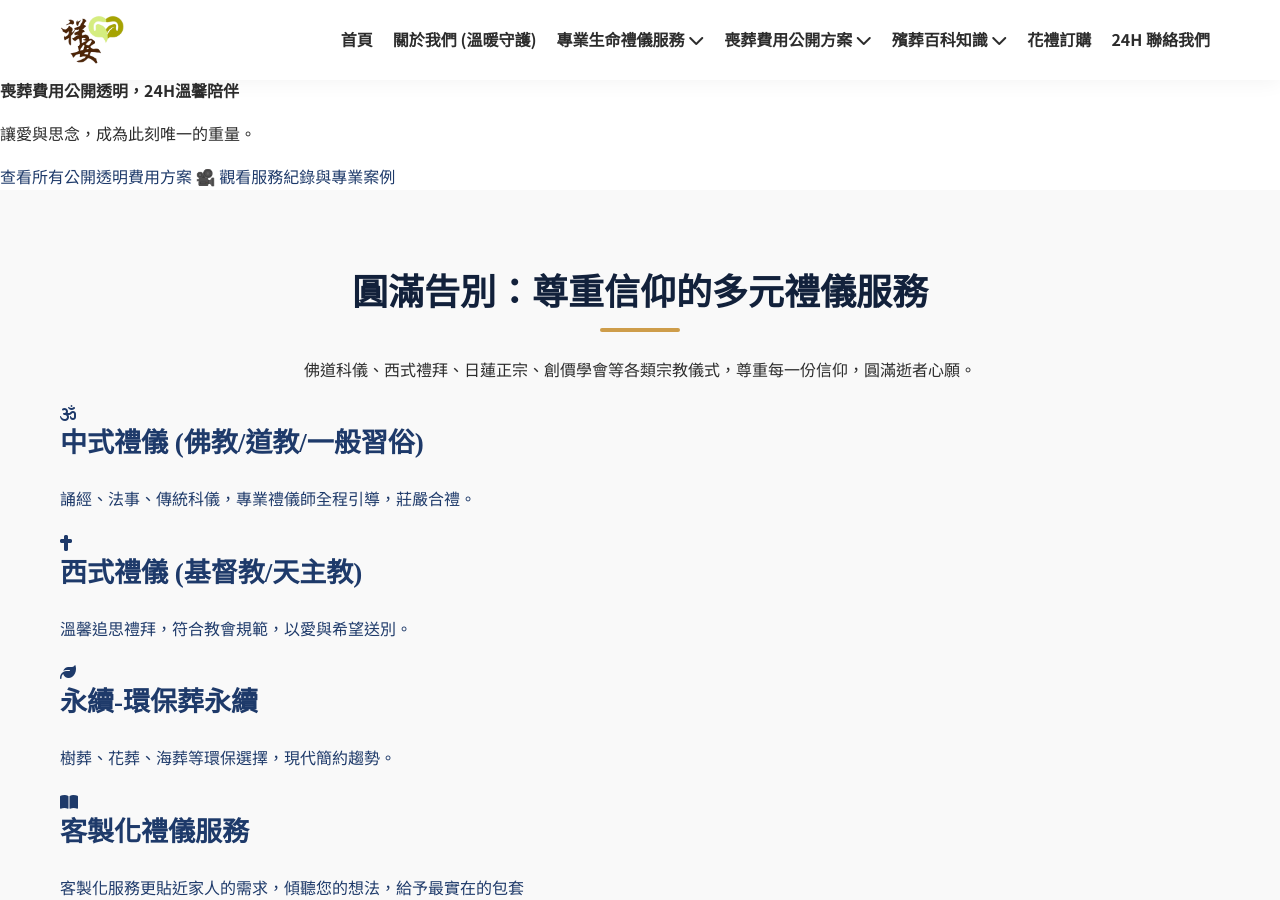
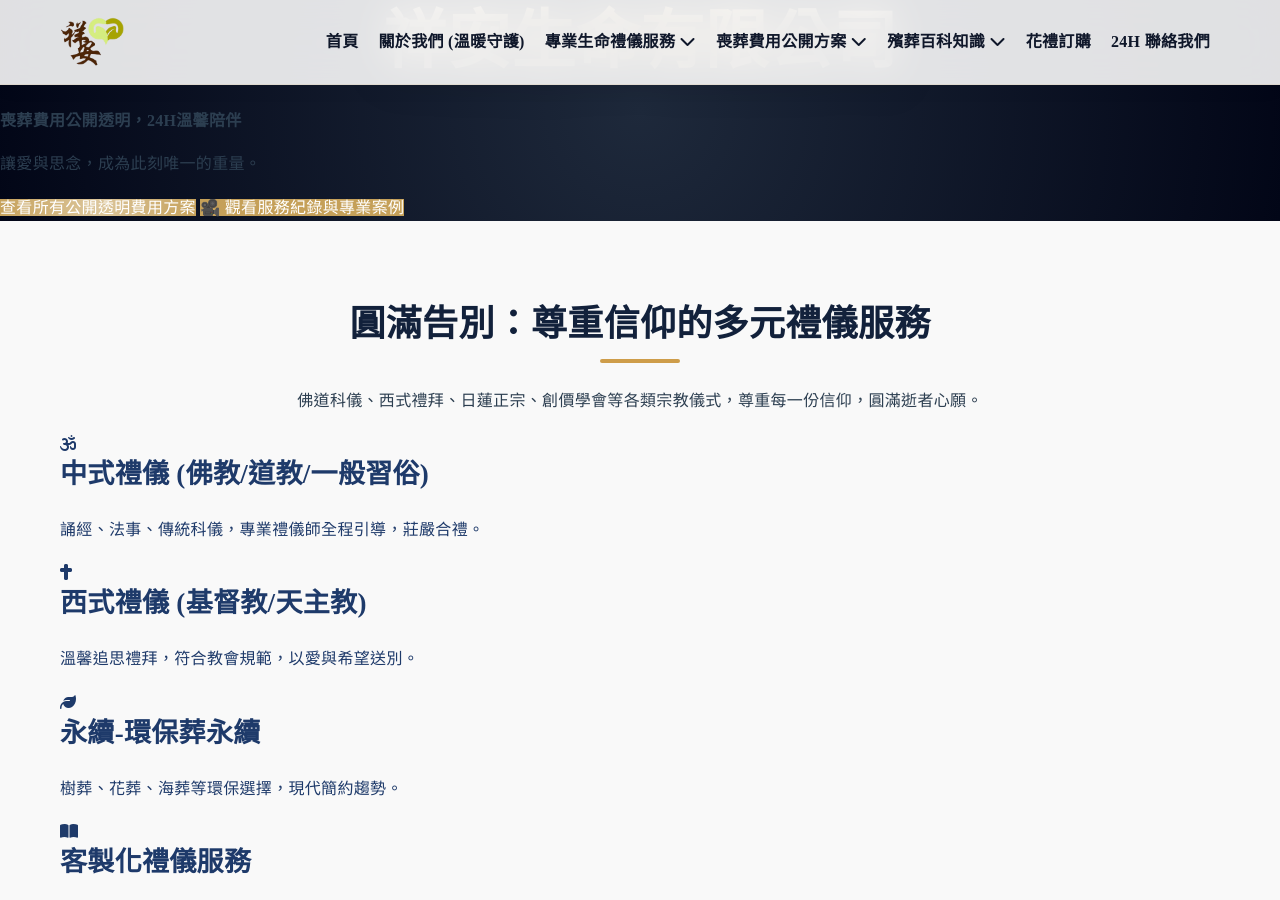
Before and after one commit to Shiangan/Shiangan, a Jekyll site: the page index.html, which Jekyll copies as it is, in a window 1280 px wide and 900 px high. Built offline with Jekyll 4.4.1, drawn with Linux system fonts in a browser that asks for light colours; some web fonts are replaced.

Commit message:
Update index.html

```diff
--- a/index.html
+++ b/index.html
@@ -30,7 +30,7 @@
     <meta name="twitter:image" content="https://24hour.台灣/Shiangan/images/logo.png">
 
 
-    <link rel="preload" href="css/style.css" as="style">
+
     <link rel="preload" href="https://cdnjs.cloudflare.com/ajax/libs/font-awesome/6.5.1/css/all.min.css" as="style">
     <link rel="preload" href="fonts/UoqMunThenKhung-1.000.ttf">
     <link rel="preload" href="fonts/Iansui-Regular.ttf">
@@ -533,4 +533,134 @@
     <script src="https://cdn.jsdelivr.net/npm/bootstrap@5.3.0/dist/js/bootstrap.bundle.min.js"></script>
 
 </body>
+    <style>
+        /* =========================================
+   祥安生命 2026 旗艦視覺規範
+   ========================================= */
+:root {
+    --primary-blue: #0f172a;      /* 深邃夜空藍 */
+    --accent-gold: #c5a059;       /* 絲絨香檳金 */
+    --gold-light: #e2c28d;
+    --text-main: #2c3e50;
+    --glass-white: rgba(255, 255, 255, 0.88);
+    --transition-elegant: all 0.6s cubic-bezier(0.16, 1, 0.3, 1);
+    --shadow-premium: 0 20px 50px rgba(0, 0, 0, 0.1);
+}
+
+/* 全域藝術微調 */
+body {
+    font-family: 'Noto Serif TC', serif;
+    background-color: #fff;
+    color: var(--text-main);
+    letter-spacing: 0.02em;
+}
+
+/* 🏆 旗艦 Header：磨砂玻璃與金屬邊框 */
+.main-header {
+    height: 85px;
+    background: var(--glass-white);
+    backdrop-filter: blur(20px);
+    -webkit-backdrop-filter: blur(20px);
+    border-bottom: 1px solid rgba(197, 160, 89, 0.15);
+    transition: var(--transition-elegant);
+}
+
+.main-header.scrolled {
+    height: 70px;
+    background: rgba(255, 255, 255, 0.95);
+    box-shadow: 0 10px 30px rgba(0,0,0,0.05);
+}
+
+/* 🌟 導航連結：優雅橫向生長 */
+.main-nav a {
+    position: relative;
+    padding: 10px 0;
+    color: var(--primary-blue);
+    font-weight: 600;
+}
+
+.main-nav a::after {
+    content: '';
+    position: absolute; bottom: 0; left: 50%;
+    width: 0; height: 1.5px;
+    background: var(--accent-gold);
+    transition: var(--transition-elegant);
+    transform: translateX(-50%);
+}
+
+.main-nav a:hover::after { width: 100%; }
+
+/* ☄️ Hero 區塊：層次星空與流星 */
+.hero-section {
+    background: radial-gradient(circle at center, #1e293b 0%, #020617 100%);
+    perspective: 1000px;
+}
+
+.hero-content h1 {
+    font-size: clamp(2.8rem, 5vw, 4.5rem);
+    background: linear-gradient(to right, #fff, var(--gold-light), #fff);
+    -webkit-background-clip: text;
+    -webkit-text-fill-color: transparent;
+    filter: drop-shadow(0 10px 20px rgba(0,0,0,0.3));
+}
+
+/* 流星本體細節 */
+.meteor {
+    position: absolute;
+    width: 2px; height: 2px;
+    background: #fff;
+    border-radius: 50%;
+    box-shadow: 0 0 15px 3px var(--accent-gold);
+    z-index: 5;
+    pointer-events: none;
+}
+
+.meteor::after {
+    content: '';
+    position: absolute;
+    top: 50%; left: 0;
+    width: 150px; height: 1px;
+    background: linear-gradient(90deg, var(--accent-gold), transparent);
+    transform: translateY(-50%);
+}
+
+/* 🧧 流程圖：懸浮雕刻卡片 */
+.flow-chart li {
+    background: linear-gradient(145deg, #ffffff, #f0f0f0);
+    border: 1px solid rgba(197, 160, 89, 0.1);
+    box-shadow: 10px 10px 20px #bebebe, -10px -10px 20px #ffffff;
+    border-radius: 20px;
+    transition: var(--transition-elegant);
+}
+
+.flow-chart li:hover {
+    transform: translateY(-15px) rotateX(5deg);
+    box-shadow: 0 30px 60px rgba(197, 160, 89, 0.2);
+    border-color: var(--accent-gold);
+}
+
+/* 💎 按鈕：金屬流光感 */
+.cta-button.primary {
+    background: var(--accent-gold);
+    color: #fff;
+    border: none;
+    position: relative;
+    overflow: hidden;
+    z-index: 1;
+}
+
+.cta-button.primary::before {
+    content: '';
+    position: absolute; top: 0; left: -100%;
+    width: 100%; height: 100%;
+    background: linear-gradient(90deg, transparent, rgba(255,255,255,0.4), transparent);
+    transition: 0.5s;
+    z-index: -1;
+}
+
+.cta-button.primary:hover::before {
+    left: 100%;
+}
+
+    </style>
 </html>
```
